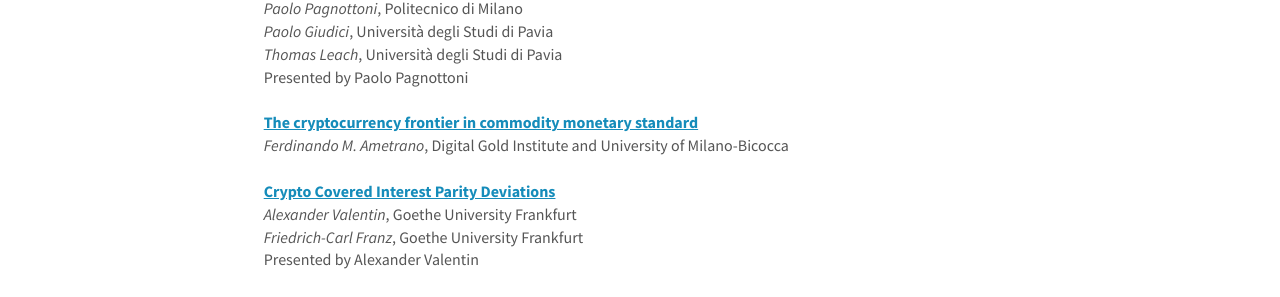
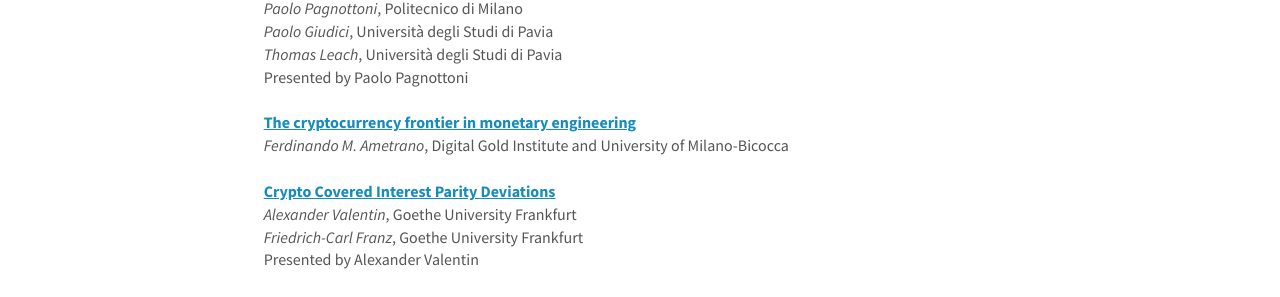
Before and after one commit to cryptoassetlab/cryptoassetlab.github.io, a Jekyll site: the page built from _pages/cal2020-program.html, in a window 1280 px wide and 900 px high, scrolled down 1459 px. Shown: the part 148-445 px from the top of the window. Built offline with Jekyll 4.4.1, drawn with Linux system fonts in a browser that asks for light colours; nearby versions of some CDN libraries.

Commit message:
fixed title

```diff
--- a/_data/cal2020_papers.yml
+++ b/_data/cal2020_papers.yml
@@ -28,7 +28,7 @@
   economic-note: true
   slide:
 
-- paper: The cryptocurrency frontier in commodity monetary standard
+- paper: The cryptocurrency frontier in monetary engineering
   link:
   author1: Ferdinando M. Ametrano
   affiliation1: Digital Gold Institute and University of Milano-Bicocca
```
